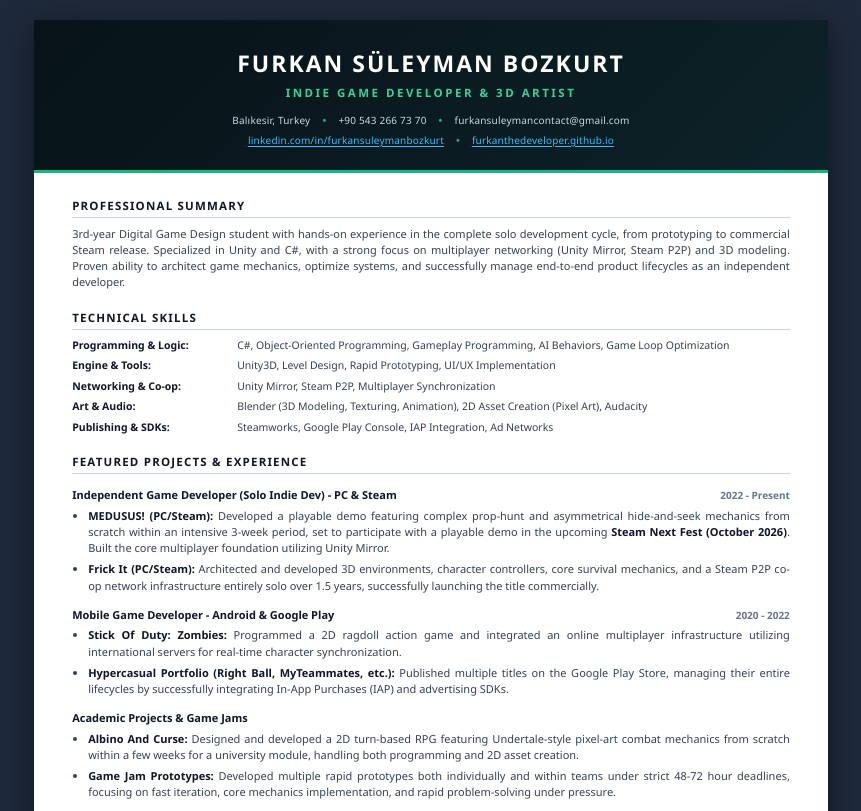
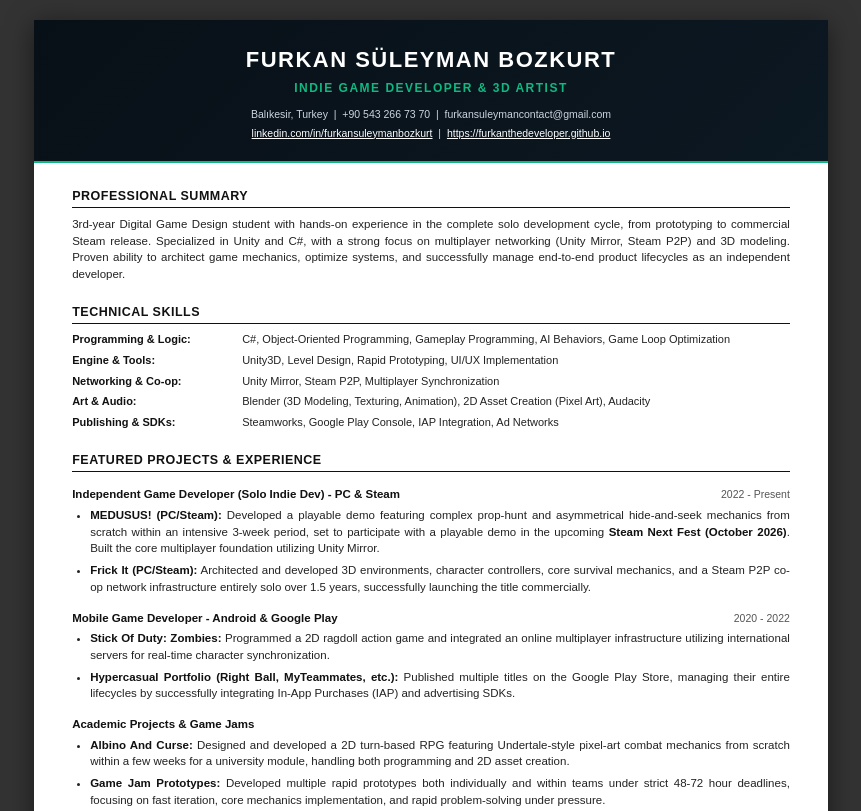
Before and after one commit to furkanthedeveloper/furkanthedeveloper.github.io, a plain HTML site: page src/cv.html in a window 1280 px wide. Shown: the top 811 px of the page, without its empty margins (209-1070 px from the left). Drawn offline with Linux system fonts and the light colour scheme.

Commit message:
Update CV header theme to match website dark slate and emerald gradient while keeping body text clean ATS compliant

```diff
--- a/src/cv.html
+++ b/src/cv.html
@@ -14,8 +14,8 @@
         }
 
         html {
-            background-color: #1e293b;
-            font-family: 'Segoe UI', -apple-system, BlinkMacSystemFont, Roboto, Arial, sans-serif;
+            background-color: #333333;
+            font-family: Arial, Helvetica, sans-serif;
         }
 
         body {
@@ -23,77 +23,64 @@
             height: 297mm;
             margin: 20px auto;
             background-color: #ffffff;
-            box-shadow: 0px 8px 30px rgba(0,0,0,0.45);
-            color: #1e293b;
-            font-size: 11px;
-            line-height: 1.48;
-            -webkit-font-smoothing: antialiased;
+            box-shadow: 0px 5px 25px rgba(0,0,0,0.5);
+            color: #111111;
+            font-size: 11.5px;
+            line-height: 1.45;
         }
 
-        /* PREMIUM EXECUTIVE DARK-EMERALD HEADER */
+        /* SITE-MATCHED CLEAN EXECUTIVE HEADER */
         .header {
-            background: linear-gradient(135deg, #071318 0%, #0d2229 100%);
+            background: linear-gradient(135deg, #081017 0%, #0c1822 100%);
             color: #ffffff;
             text-align: center;
-            padding: 26px 24px 22px 24px;
-            border-bottom: 3.5px solid #10b981;
+            padding: 24px 20px 20px 20px;
+            border-bottom: 2.5px solid #10b981;
         }
 
         .header h1 {
             margin-bottom: 4px;
-            font-size: 23px;
-            font-weight: 800;
+            font-size: 22px;
+            font-weight: bold;
             text-transform: uppercase;
-            letter-spacing: 2px;
+            letter-spacing: 1.5px;
             color: #ffffff;
         }
 
         .header h2 {
-            margin-bottom: 12px;
-            font-size: 11.5px;
-            font-weight: 700;
-            color: #34d399;
+            margin-bottom: 10px;
+            font-size: 12px;
+            font-weight: bold;
+            color: #10b981;
             text-transform: uppercase;
-            letter-spacing: 2.5px;
+            letter-spacing: 1.5px;
         }
 
-        .header .contact-row {
-            font-size: 10px;
+        .header .contact-line {
+            font-size: 10.5px;
             color: #cbd5e1;
-            display: flex;
-            justify-content: center;
-            align-items: center;
-            gap: 12px;
-            flex-wrap: wrap;
-            margin-top: 4px;
-            letter-spacing: 0.2px;
+            margin-top: 3px;
         }
 
-        .header .contact-row span.bullet {
-            color: #10b981;
-            font-weight: bold;
-        }
-
-        .header .contact-row a {
-            color: #38bdf8;
+        .header .contact-line a {
+            color: #ffffff;
             text-decoration: underline;
-            text-underline-offset: 2px;
-            font-weight: 500;
+            font-weight: normal;
         }
 
         .content {
-            padding: 24px 38px 20px 38px;
+            padding: 24px 38px 15px 38px;
         }
 
         h3 {
-            font-size: 11.5px;
-            font-weight: 700;
+            font-size: 12.5px;
+            font-weight: bold;
             text-transform: uppercase;
-            letter-spacing: 1.2px;
-            color: #0f172a;
-            border-bottom: 1px solid #cbd5e1;
-            padding-bottom: 3px;
-            margin-top: 18px;
+            letter-spacing: 0.5px;
+            color: #111111;
+            border-bottom: 1.5px solid #111111;
+            padding-bottom: 2px;
+            margin-top: 20px;
             margin-bottom: 8px;
         }
 
@@ -104,66 +91,56 @@
         p {
             margin-bottom: 8px;
             text-align: justify;
-            color: #334155;
+            color: #222222;
         }
 
         .grid-row {
             display: flex;
             margin-bottom: 5px;
-            font-size: 10.5px;
+            font-size: 11px;
         }
 
         .grid-title {
-            font-weight: 700;
-            color: #0f172a;
-            width: 165px;
+            font-weight: bold;
+            color: #111111;
+            width: 170px;
             flex-shrink: 0;
         }
 
         .grid-row div:last-child {
-            color: #334155;
+            color: #222222;
         }
 
         .flex-between {
             display: flex;
             justify-content: space-between;
             align-items: baseline;
-            font-weight: 700;
-            color: #0f172a;
-            margin-top: 13px;
+            font-weight: bold;
+            color: #111111;
+            margin-top: 14px;
             margin-bottom: 4px;
-            font-size: 11px;
-        }
-
-        .date-badge {
-            font-weight: 600;
-            font-size: 10px;
-            color: #64748b;
         }
 
         .sub-header {
-            font-weight: 700;
-            color: #0f172a;
-            margin-top: 13px;
+            font-weight: bold;
+            color: #111111;
+            margin-top: 14px;
             margin-bottom: 4px;
-            font-size: 11px;
         }
 
         ul {
-            padding-left: 16px;
+            padding-left: 18px;
             margin-bottom: 8px;
         }
 
         li {
             margin-bottom: 5px;
             text-align: justify;
-            color: #334155;
-            line-height: 1.48;
+            color: #222222;
         }
 
         li strong {
-            color: #0f172a;
-            font-weight: 700;
+            color: #111111;
         }
 
         @media print {
@@ -187,17 +164,11 @@
     <div class="header">
         <h1>Furkan Süleyman Bozkurt</h1>
         <h2>Indie Game Developer & 3D Artist</h2>
-        <div class="contact-row">
-            <span>Balıkesir, Turkey</span>
-            <span class="bullet">•</span>
-            <span>+90 543 266 73 70</span>
-            <span class="bullet">•</span>
-            <span>furkansuleymancontact@gmail.com</span>
+        <div class="contact-line">
+            Balıkesir, Turkey &nbsp;|&nbsp; +90 543 266 73 70 &nbsp;|&nbsp; furkansuleymancontact@gmail.com
         </div>
-        <div class="contact-row" style="margin-top: 5px;">
-            <a href="https://linkedin.com/in/furkansuleymanbozkurt" target="_blank">linkedin.com/in/furkansuleymanbozkurt</a>
-            <span class="bullet">•</span>
-            <a href="https://furkanthedeveloper.github.io" target="_blank">furkanthedeveloper.github.io</a>
+        <div class="contact-line">
+            <a href="https://linkedin.com/in/furkansuleymanbozkurt" target="_blank">linkedin.com/in/furkansuleymanbozkurt</a> &nbsp;|&nbsp; <a href="https://furkanthedeveloper.github.io" target="_blank">https://furkanthedeveloper.github.io</a>
         </div>
     </div>
 
@@ -234,7 +205,7 @@
 
         <div class="flex-between">
             <div>Independent Game Developer (Solo Indie Dev) - PC & Steam</div>
-            <div class="date-badge">2022 - Present</div>
+            <div style="font-weight: normal; font-size: 10.5px; color: #555555;">2022 - Present</div>
         </div>
         <ul>
             <li><strong>MEDUSUS! (PC/Steam):</strong> Developed a playable demo featuring complex prop-hunt and asymmetrical hide-and-seek mechanics from scratch within an intensive 3-week period, set to participate with a playable demo in the upcoming <strong>Steam Next Fest (October 2026)</strong>. Built the core multiplayer foundation utilizing Unity Mirror.</li>
@@ -243,7 +214,7 @@
 
         <div class="flex-between">
             <div>Mobile Game Developer - Android & Google Play</div>
-            <div class="date-badge">2020 - 2022</div>
+            <div style="font-weight: normal; font-size: 10.5px; color: #555555;">2020 - 2022</div>
         </div>
         <ul>
             <li><strong>Stick Of Duty: Zombies:</strong> Programmed a 2D ragdoll action game and integrated an online multiplayer infrastructure utilizing international servers for real-time character synchronization.</li>
@@ -260,9 +231,9 @@
         <h3>Education</h3>
         <div class="flex-between">
             <div>European University of Lefke</div>
-            <div class="date-badge">Expected Graduation: 2027</div>
+            <div style="font-weight: normal; font-size: 10.5px; color: #555555;">Expected Graduation: 2027</div>
         </div>
-        <div style="font-style: italic; margin-bottom: 8px; color: #475569;">Bachelor's Degree in Digital Game Design | 3rd Year Student | CGPA: 3.67 / 4.00</div>
+        <div style="font-style: italic; margin-bottom: 8px; color: #444444;">Bachelor's Degree in Digital Game Design | 3rd Year Student | CGPA: 3.67 / 4.00</div>
 
         <!-- Languages -->
         <h3>Languages</h3>
```
Also changed, not shown: 2 other files.
